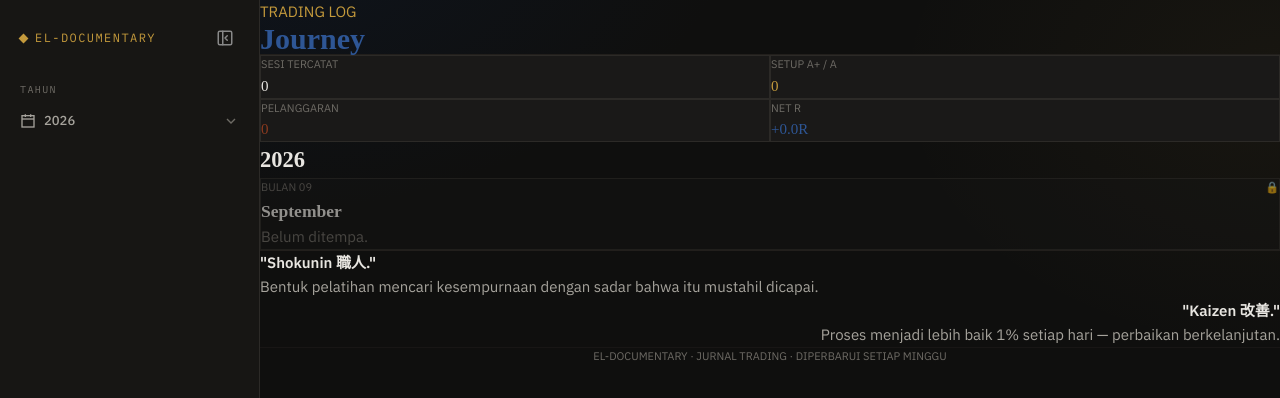
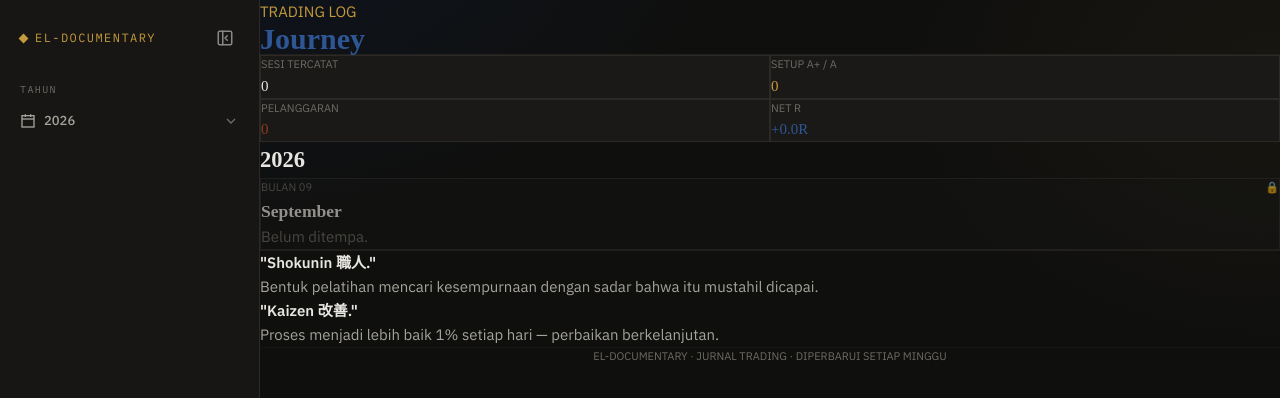
Before and after one commit to Eleven-stack11/the-tempering, a Next.js app: page / in a window 1280 px wide. Shown: the top 398 px of the page. Built offline with nearby package versions, Linux system fonts and the light colour scheme; a web font is replaced by a local one.

Commit message:
Update page.tsx

```diff
--- a/app/page.tsx
+++ b/app/page.tsx
@@ -44,8 +44,8 @@ export default async function HomePage() {
 
   return (
     <div className="max-w-[1180px] mx-auto px-4 md:px-8 py-6">
-      {/* Header */}
-      <header className="mb-8">
+      {/* ===== HEADER ===== */}
+      <header className="mb-10">
         <div className="font-mono text-xs tracking-widest text-[#C49A3C] uppercase mb-2">
           TRADING LOG
         </div>
@@ -56,7 +56,7 @@ export default async function HomePage() {
 
       <div className="h-[1px] bg-[#221F1C] w-full mb-8" />
 
-      {/* Grid 4 Kolom Sesi/Statistik */}
+      {/* ===== STATISTIK ===== */}
       <section className="mb-12">
         <div className="grid grid-cols-2 md:grid-cols-4 gap-3">
           <div className="bg-[#1A1918] border border-[#2C2A27] rounded-lg p-5">
@@ -102,7 +102,7 @@ export default async function HomePage() {
         </div>
       </section>
 
-      {/* Kartu Bulan */}
+      {/* ===== 2026 & BULAN ===== */}
       <section className="mb-16">
         <h2 className="font-['Big_Shoulders'] text-3xl font-bold text-white mb-4">
           2026
@@ -130,7 +130,6 @@ export default async function HomePage() {
                   {monthTrades.length} trade tercatat
                 </p>
 
-                {/* Teks terpisah rapi kiri-kanan */}
                 <div className="flex items-center justify-between pt-3 border-t border-[#221F1C] font-mono text-xs">
                   <span className="text-[#A6A39C]">
                     <b className="text-white font-bold">{monthTrades.length}</b> trade
@@ -154,10 +153,10 @@ export default async function HomePage() {
         </div>
       </section>
 
-      {/* Footer & Filosofi Kiri-Kanan */}
+      {/* ===== FOOTER — SHOKUNIN (KIRI) & KAIZEN (KANAN) ===== */}
       <footer className="pt-8 border-t border-[#221F1C]">
         <div className="grid grid-cols-1 md:grid-cols-2 gap-8 mb-10">
-          {/* Kiri */}
+          {/* Kiri — Shokunin */}
           <div className="text-left">
             <h4 className="text-base font-semibold text-white mb-1">
               "Shokunin 職人."
@@ -167,8 +166,8 @@ export default async function HomePage() {
             </p>
           </div>
 
-          {/* Kanan */}
-          <div className="text-right">
+          {/* Kanan — Kaizen */}
+          <div className="text-left md:text-right">
             <h4 className="text-base font-semibold text-white mb-1">
               "Kaizen 改善."
             </h4>
@@ -178,7 +177,6 @@ export default async function HomePage() {
           </div>
         </div>
 
-        {/* Tagline Bawah Full-Width Center */}
         <div className="text-center font-mono text-[11px] tracking-widest text-[#6E6B65] uppercase pt-4 border-t border-[#221F1C]/50">
           EL-DOCUMENTARY · JURNAL TRADING · DIPERBARUI SETIAP MINGGU
         </div>
```
